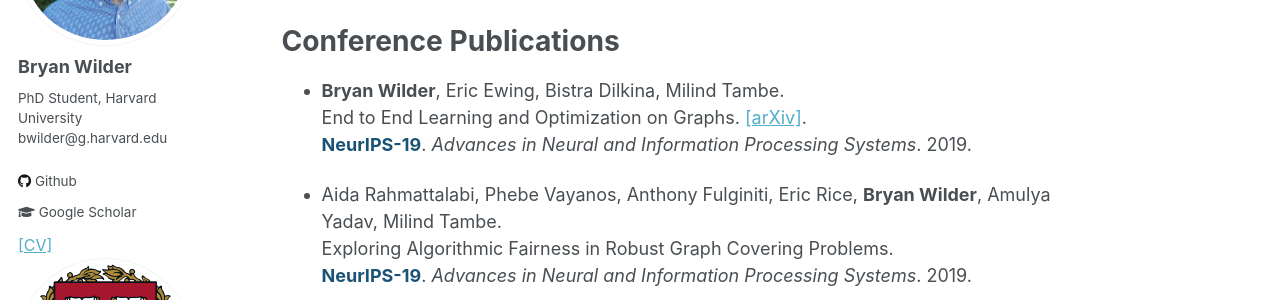
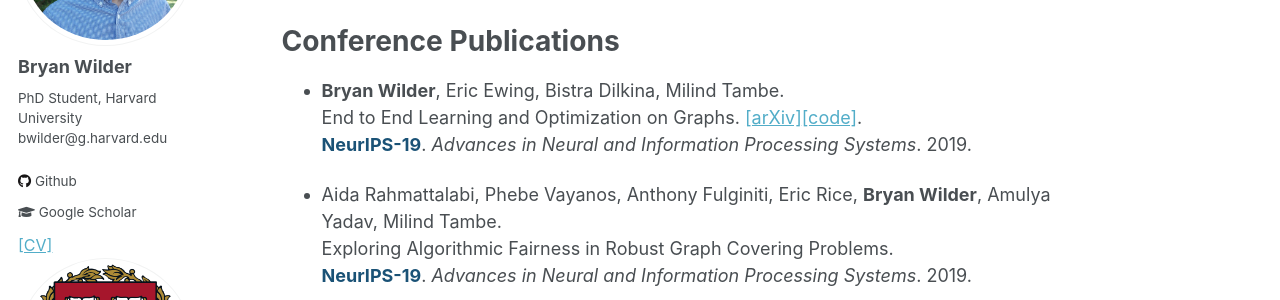
Before and after one commit to bryanwilder/bryanwilder.github.io, a Jekyll site: the page built from _pages/about.md, in a window 1280 px wide and 900 px high, scrolled down 865 px. Shown: the part 153-453 px from the top of the window. Built offline with Jekyll 4.4.1, drawn with Linux system fonts in a browser that asks for light colours.

Commit message:
Update about.md

```diff
--- a/_pages/about.md
+++ b/_pages/about.md
@@ -29,7 +29,7 @@
 # Conference Publications
 
 *   **Bryan Wilder**, Eric Ewing, Bistra Dilkina, Milind Tambe.
-    End to End Learning and Optimization on Graphs. [[arXiv]](https://arxiv.org/abs/1905.13732).
+    End to End Learning and Optimization on Graphs. [[arXiv]](https://arxiv.org/abs/1905.13732)[[code]](https://github.com/bwilder0/clusternet).
     **<font color="#1A5276">NeurIPS-19</font>**. _Advances in Neural and Information Processing Systems_. 2019.
 
 *   Aida Rahmattalabi, Phebe Vayanos, Anthony Fulginiti, Eric Rice, **Bryan Wilder**, Amulya Yadav,  Milind Tambe.
```
